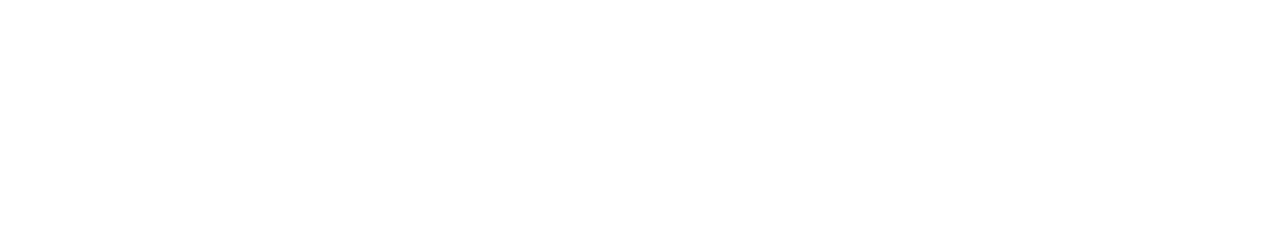
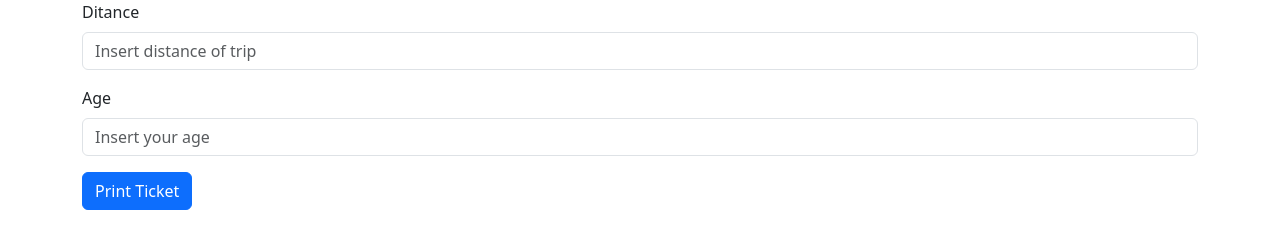
Before and after one commit to orsoli/js-biglietto-treno-form, a plain HTML site: page index.html in a window 1280 px wide. Drawn offline with nearby package versions, Linux system fonts and the light colour scheme.

Commit message:
added html form

```diff
--- a/index.html
+++ b/index.html
@@ -21,6 +21,17 @@
     <link rel="stylesheet" href="index-style.css">
 </head>
 <body>
+    <form class="container">
+        <div class="mb-3">
+          <label for="distance" class="form-label">Ditance</label>
+          <input type="number" class="form-control" id="distance" placeholder="Insert distance of trip">
+        </div>
+        <div class="mb-3">
+          <label for="age" class="form-label">Age</label>
+          <input type="number" class="form-control" id="age" placeholder="Insert your age">
+        </div>
+        <button type="button" class="btn btn-primary">Print Ticket</button>
+      </form>
     <!-- Script  -->
     <script src="./js/index.js"></script>
 </body>
```
